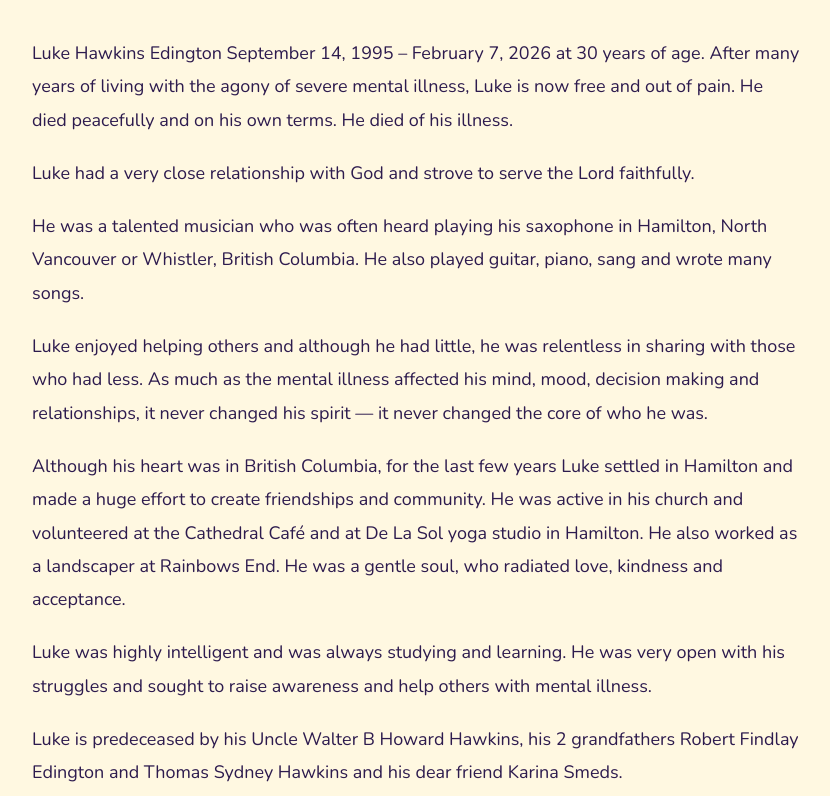
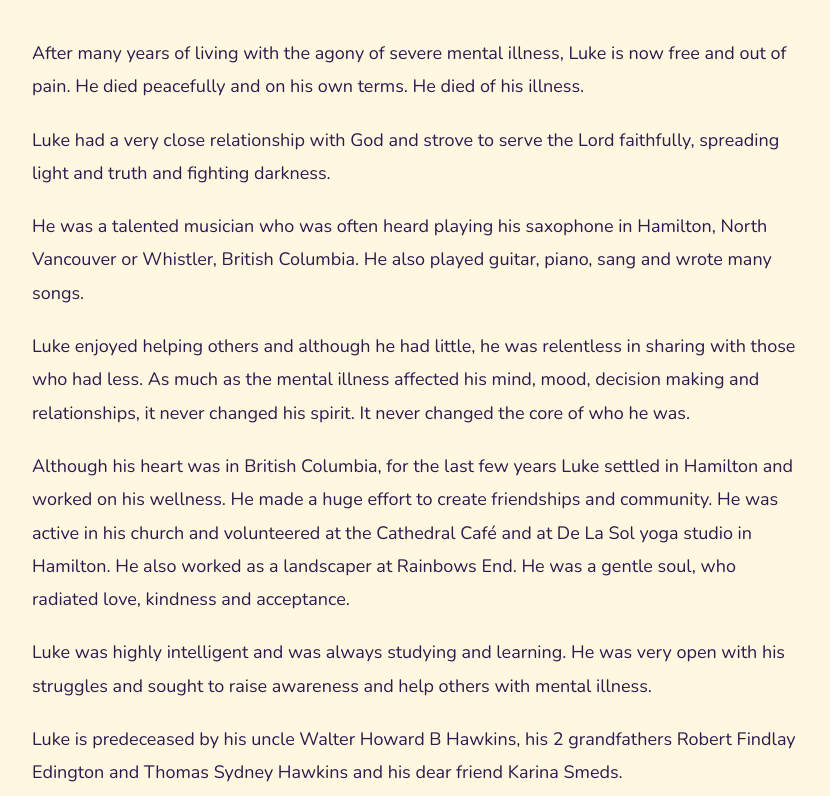
Before and after one commit to IanEdington/luke-edington-memorial, a React (Vite) app: page / in a window 1280 px wide. Shown: the part 984-1780 px from the top of the page, without its empty margins (224-1054 px from the left). Built offline with nearby package versions, Linux system fonts and the light colour scheme; a web font is replaced by a local one.

Commit message:
Add obituary version switching: v2 default, v1 accessible via ?v=v1

```diff
--- /dev/null
+++ b/public/obituary-v1.md
@@ -0,0 +1,35 @@
+After many years of living with the agony of severe mental illness, Luke is now free and out of pain. He died peacefully and on his own terms.
+
+Luke had a very close relationship with God and strove to serve the Lord faithfully, spreading light and truth and fighting darkness.
+
+He was a talented musician who was often heard playing his saxophone in Hamilton, North Vancouver or Whistler, British Columbia. He also played guitar, piano, sang and wrote many songs.
+
+Luke enjoyed helping others and although he had little, he was relentless in sharing with those who had less. As much as the mental illness affected his mind, mood, decision making and relationships, it never changed his spirit. It never changed the core of who he was.
+
+Although his heart was in British Columbia, for the last few years Luke settled in Hamilton and worked on his wellness. He made a huge effort to create friendships and community. He was active in his church and volunteered at the Cathedral Café and at De La Sol yoga studio in Hamilton. He also worked as a landscaper at Rainbows End. He was a gentle soul, who radiated love, kindness and acceptance.
+
+Luke was highly intelligent and was always studying and learning. He was very open with his struggles and sought to raise awareness and help others with mental illness.
+
+Luke is predeceased by his uncle Walter Howard B Hawkins, his 2 grandfathers Robert Findlay Edington and Thomas Sydney Hawkins and his dear friend Karina Smeds.
+
+Luke will be missed by his parents Maggie and Bruce, his siblings Ian (Rezi), Emily (Carl Eastman), Chester (Leah Courtney) his nieces and nephews, Ada, Clara, Azier, Theodore, LaVerne, Howard and his newest niece arriving in April, many aunts, uncles, cousins and his 2 grandmothers, Marie Hawkins and Charlotte Edington.
+
+Luke's celebration of life will be held at Hope Community Church Hanover, Ontario on March 7th, 2026 at 11am with lunch and music to follow. Please bring your instruments and come ready to jam and/or enjoy the music.
+
+These are the organizations who have been there for Luke and his family over the years:
+
+* [Lift Church, Hamilton](https://www.liftchurch.ca/give/)
+* Crossroads Church, Hamilton
+* [Rainbows End, Hamilton](https://www.canadahelps.org/en/charities/rainbows-end-community-development-corporation/)
+* [Greenestone Treatment Centre, Bala, Ontario](https://greenestone.net/)
+* [Canadian Mental Health Association, Owen Sound](https://greybruce.cmha.ca/donate-today/)
+* [Dr. Xavier Amador and the LEAP Institute: "I'm not Sick, I don't need Help"](https://leapinstitute.org/)
+* [NarAnon, Ontario](https://naranonontario.com/)
+* [Hanover Mennonite Church](https://www.hanovermennonite.ca/)
+* [Lionsgate Hospital Foundation, North Vancouver, B.C.](https://lghfoundation.com/donate/)
+* [St. Joseph's Hospital, West 5th Campus, Hamilton](https://stjoesfoundation.ca/donate/)
+* [Narcotics Anonymous Ontario](https://www.orscna.org/contribute)
+
+Donations to any of the above or a charity of your choice would be appreciated in lieu of flowers.
+
+Our kind, generous, intelligent, beautiful, warrior son has left us until we meet again – and we are better people for having known and loved him.
--- /dev/null
+++ b/public/obituary-v2.md
@@ -0,0 +1,35 @@
+After many years of living with the agony of severe mental illness, Luke is now free and out of pain. He died peacefully and on his own terms. He died of his illness.
+
+Luke had a very close relationship with God and strove to serve the Lord faithfully, spreading light and truth and fighting darkness.
+
+He was a talented musician who was often heard playing his saxophone in Hamilton, North Vancouver or Whistler, British Columbia. He also played guitar, piano, sang and wrote many songs.
+
+Luke enjoyed helping others and although he had little, he was relentless in sharing with those who had less. As much as the mental illness affected his mind, mood, decision making and relationships, it never changed his spirit. It never changed the core of who he was.
+
+Although his heart was in British Columbia, for the last few years Luke settled in Hamilton and worked on his wellness. He made a huge effort to create friendships and community. He was active in his church and volunteered at the Cathedral Café and at De La Sol yoga studio in Hamilton. He also worked as a landscaper at Rainbows End. He was a gentle soul, who radiated love, kindness and acceptance.
+
+Luke was highly intelligent and was always studying and learning. He was very open with his struggles and sought to raise awareness and help others with mental illness.
+
+Luke is predeceased by his uncle Walter Howard B Hawkins, his 2 grandfathers Robert Findlay Edington and Thomas Sydney Hawkins and his dear friend Karina Smeds.
+
+Luke will be missed by his parents Maggie and Bruce, his siblings Ian (Rezi), Emily (Carl Eastman), Chester (Leah Courtney) his nieces and nephews, Ada, Clara, Azier, Theodore, LaVerne, Howard and his newest niece arriving in April, many aunts, uncles, cousins and his 2 grandmothers, Marie Hawkins and Charlotte Edington.
+
+Luke's celebration of life will be held at Hope Community Church Hanover, Ontario on March 7th, 2026 at 11am with lunch and music to follow. Please bring your instruments and come ready to jam and/or enjoy the music.
+
+These are the organizations who have been there for Luke and his family over the years:
+
+* [Lift Church, Hamilton](https://www.liftchurch.ca/give/)
+* Crossroads Church, Hamilton
+* [Rainbows End, Hamilton](https://www.canadahelps.org/en/charities/rainbows-end-community-development-corporation/)
+* [Greenestone Treatment Centre, Bala, Ontario](https://greenestone.net/)
+* [Canadian Mental Health Association, Owen Sound](https://greybruce.cmha.ca/donate-today/)
+* [Dr. Xavier Amador and the LEAP Institute: "I'm not Sick, I don't need Help"](https://leapinstitute.org/)
+* [NarAnon, Ontario](https://naranonontario.com/)
+* [Hanover Mennonite Church](https://www.hanovermennonite.ca/)
+* [Lionsgate Hospital Foundation, North Vancouver, B.C.](https://lghfoundation.com/donate/)
+* [St. Joseph's Hospital, West 5th Campus, Hamilton](https://stjoesfoundation.ca/donate/)
+* [Narcotics Anonymous Ontario](https://www.orscna.org/contribute)
+
+Donations to any of the above or a charity of your choice would be appreciated in lieu of flowers.
+
+Our kind, generous, intelligent, beautiful, warrior son has left us until we meet again – and we are better people for having known and loved him.
--- a/public/obituary.md
+++ /dev/null
@@ -1,35 +0,0 @@
-Luke Hawkins Edington
-September 14, 1995 – February 7, 2026 at 30 years of age.
-After many years of living with the agony of severe mental illness, Luke is now free and out of pain. He died peacefully and on his own terms. He died of his illness.
-
-Luke had a very close relationship with God and strove to serve the Lord faithfully.
-
-He was a talented musician who was often heard playing his saxophone in Hamilton, North Vancouver or Whistler, British Columbia. He also played guitar, piano, sang and wrote many songs.
-
-Luke enjoyed helping others and although he had little, he was relentless in sharing with those who had less. As much as the mental illness affected his mind, mood, decision making and relationships, it never changed his spirit — it never changed the core of who he was.
-
-Although his heart was in British Columbia, for the last few years Luke settled in Hamilton and made a huge effort to create friendships and community. He was active in his church and volunteered at the Cathedral Café and at De La Sol yoga studio in Hamilton. He also worked as a landscaper at Rainbows End. He was a gentle soul, who radiated love, kindness and acceptance.
-
-Luke was highly intelligent and was always studying and learning. He was very open with his struggles and sought to raise awareness and help others with mental illness.
-
-Luke is predeceased by his Uncle Walter B Howard Hawkins, his 2 grandfathers Robert Findlay Edington and Thomas Sydney Hawkins and his dear friend Karina Smeds.
-
-Luke will be missed by his parents Maggie and Bruce, his siblings Ian (Rezi), Emily (Carl Eastman), Chester (Leah Courtney) his nieces and nephews, Ada, Clara, Azier, Theodore, LaVerne, Howard and his newest niece arriving in April, many aunts, uncles, cousins and his 2 grandmothers, Marie Hawkins and Charlotte Edington.
-
-Luke's celebration of life will be held at Hope Community Church Hanover, Ontario on March 7th, 2026 at 11am with lunch and music to follow. Please bring your instruments and come ready to jam and/or enjoy the music.
-
-These are the organizations who have been there for Luke and his family over the years:
-
-- [Lift Church, Hamilton](https://www.liftchurch.ca/give/)
-- Crossroads Church, Hamilton
-- [Lionsgate Hospital Foundation, North Vancouver, B.C.](https://lghfoundation.com/donate/)
-- [St. Joseph's Hospital, West 5th Campus, Hamilton, Ontario](https://stjoesfoundation.ca/donate/)
-- [Rainbows End, Hamilton](https://www.canadahelps.org/en/charities/rainbows-end-community-development-corporation/)
-- [Canadian Mental Health Association, Owen Sound](https://greybruce.cmha.ca/donate-today/)
-- [Dr. Xavier Amador and the LEAP Institute: "I'm not Sick, I don't need Help"](https://leapinstitute.org/)
-- [NarAnon, Ontario](https://naranonontario.com/)
-- [Hanover Mennonite Church](https://www.hanovermennonite.ca/)
-
-Donations to any of the above or a charity of your choice would be appreciated in lieu of flowers.
-
-Our kind, generous, intelligent, beautiful, warrior son has left us (until we meet again) and we are better people for having known and loved him.
--- a/src/components/Obituary.tsx
+++ b/src/components/Obituary.tsx
@@ -5,7 +5,14 @@ export default function Obituary() {
   const [content, setContent] = useState('')
 
   useEffect(() => {
-    fetch('/obituary.md')
+    // Check for ?v=v1 or ?v=v2 URL parameter
+    const params = new URLSearchParams(window.location.search)
+    const version = params.get('v')
+
+    // Default to v2, allow v1 via ?v=v1
+    const filename = version === 'v1' ? '/obituary-v1.md' : '/obituary-v2.md'
+
+    fetch(filename)
       .then((r) => r.text())
       .then(setContent)
       .catch(() => setContent(''))
```
Also changed, not shown: 1 other file (tests, documents, lock files or other folders).
